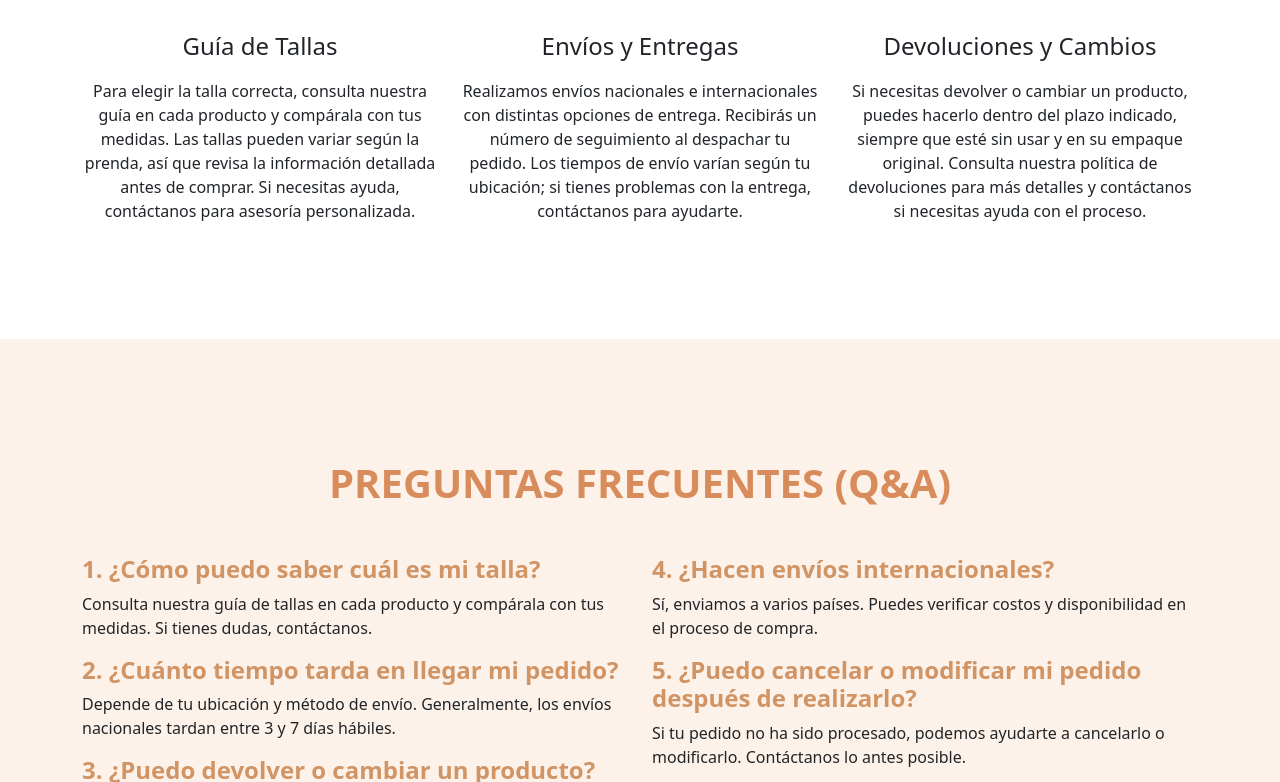
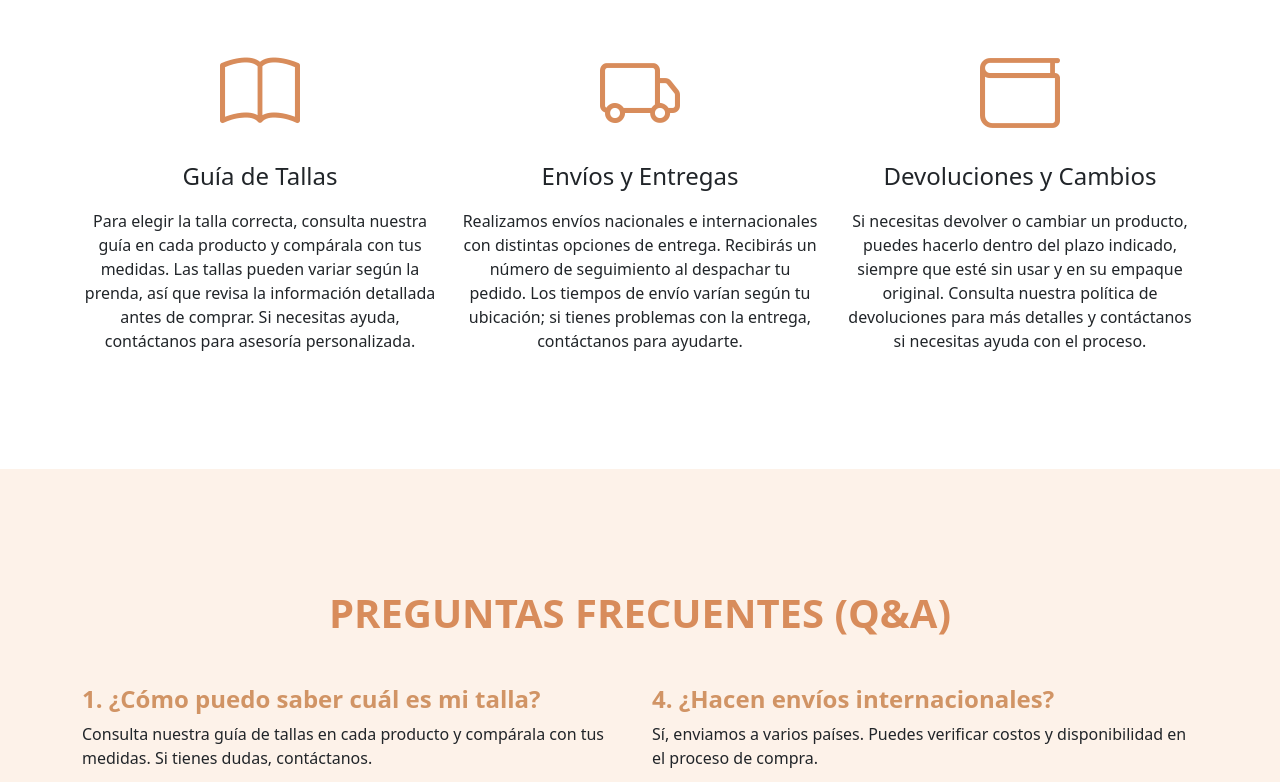
Before and after one commit to SundOfficial/sundofficial.github.io, a plain HTML site: page ayuda.html in a window 1280 px wide. Shown: the part 494-1276 px from the top of the page. Drawn offline with nearby package versions, Linux system fonts and the light colour scheme.

Commit message:
V4.2
Cambio a la pagina de ayuda dentro del sitio web de Autentica.

Se agrego iconos al primer apartado y se corrigio el padding lateral.

```diff
--- a/ayuda.html
+++ b/ayuda.html
@@ -55,16 +55,19 @@
 			 	<h1><b>INFO</b></h1>
 				<article class="col-lg-4 col-sm-4 col-12">
 
+				<i class="bi bi-book"></i>
 				<h4>Guía de Tallas</h4>
 					<p>Para elegir la talla correcta, consulta nuestra guía en cada producto y compárala con tus medidas. Las tallas pueden variar según la prenda, así que revisa la información detallada antes de comprar. Si necesitas ayuda, contáctanos para asesoría personalizada.</p>
 				</article>
 				<article class="col-lg-4 col-sm-4 col-12">
 
+				<i class="bi bi-truck"></i>
 				<h4>Envíos y Entregas</h4>
 					<p>Realizamos envíos nacionales e internacionales con distintas opciones de entrega. Recibirás un número de seguimiento al despachar tu pedido. Los tiempos de envío varían según tu ubicación; si tienes problemas con la entrega, contáctanos para ayudarte.</p>
 				</article>
 				<article class="col-lg-4 col-sm-4 col-12">
 
+				<i class="bi bi-wallet"></i>
 				<h4>Devoluciones y Cambios</h4>
 					<p>Si necesitas devolver o cambiar un producto, puedes hacerlo dentro del plazo indicado, siempre que esté sin usar y en su empaque original. Consulta nuestra política de devoluciones para más detalles y contáctanos si necesitas ayuda con el proceso.</p>
 				</article>
--- a/css/style.css
+++ b/css/style.css
@@ -343,7 +343,7 @@ header{
 
 #faq{
 	background-color: #FDF2E9;
-	padding: 100px 0px;
+	padding: 100px 20px;
 	text-align: left;
 }
 
@@ -366,7 +366,7 @@ header{
 #informacion h1 {
 	text-align: center;
     padding-top: 50px;
-	padding-bottom: 20px;
+	padding-bottom: 30px;
 	color: #D88C5B;
 }
 
@@ -374,3 +374,9 @@ header{
 	text-align: center;
     padding: 10px 0;
 }
+
+
+#informacion i{
+	font-size: 80px;
+	color: #D88C5B;
+}
```
